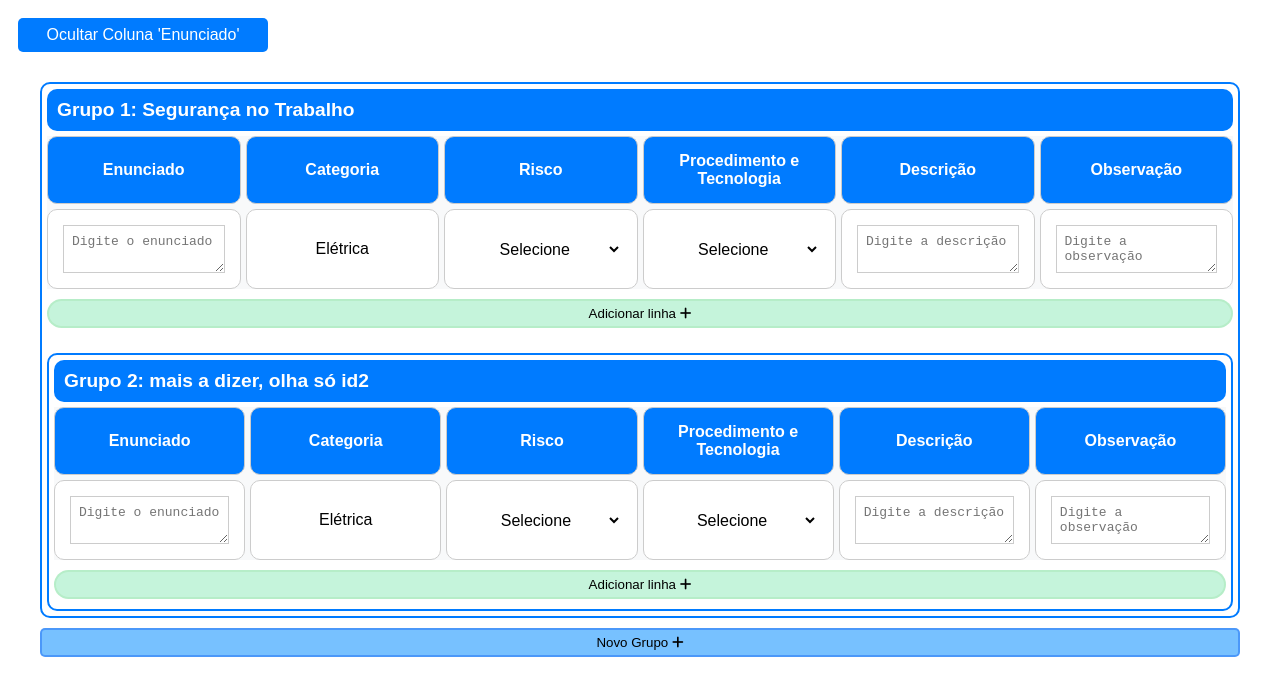
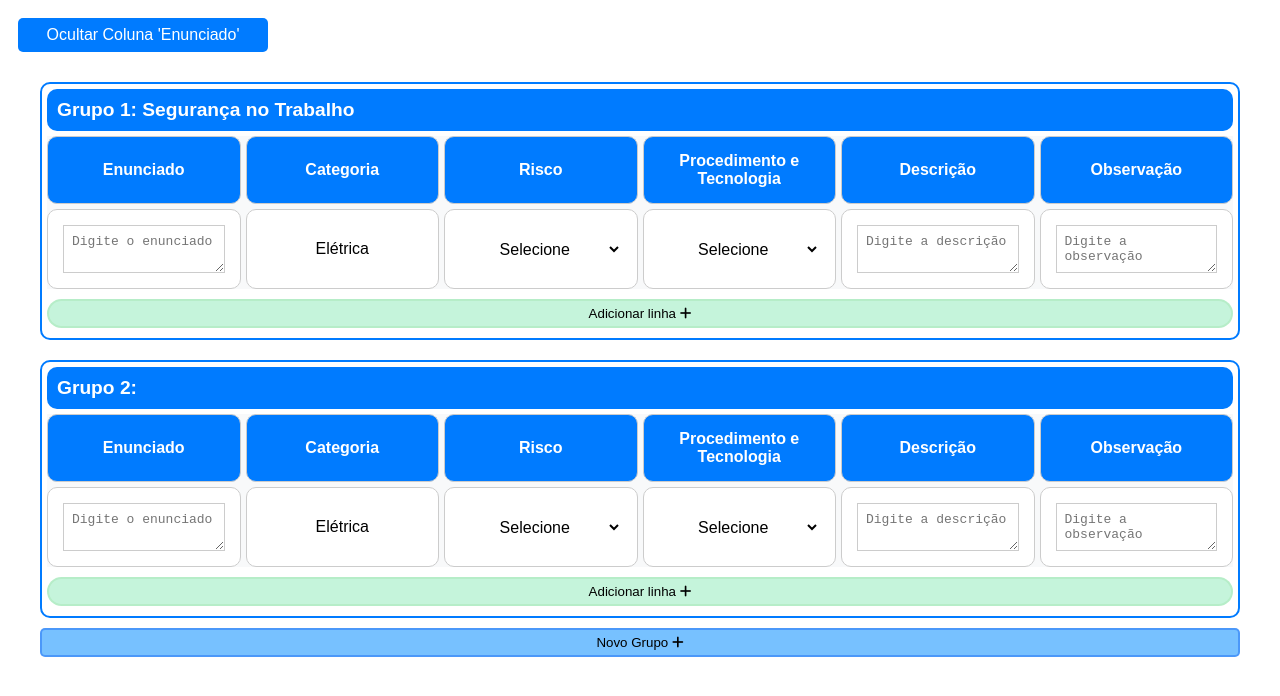
Before and after one commit to RenanMSF99/questionario_app, a plain HTML site: page index.html in a window 1280 px wide. Both pictures are taken after a click on the button "Novo Grupo". Drawn offline with Linux system fonts and the light colour scheme.

Commit message:
Commit 28-03-25

```diff
--- a/JS/scripts.js
+++ b/JS/scripts.js
@@ -1,6 +1,6 @@
 /*variáveis*/
 
-var contadorGrupos = [1];
+var contadorGrupos = [0];
 
 
 /* fim variáveis*/
@@ -62,7 +62,7 @@ function adicionarGrupo() {
 
     const novaLinha = `
          <div class="grupo" id="G${contador}">
-            <div class="legenda">Grupo ${contador}: mais a dizer, olha só ${ "id" + contador}</div>
+            <div class="legenda">Grupo ${contador}:</div>
             <div class="linha-container" id="linhaContainer${contador}">
                 <div class="linha header enunciado">Enunciado</div>
                 <div class="linha header">Categoria</div>
@@ -98,5 +98,5 @@ function adicionarGrupo() {
         </div>
     `;
 
-    container.insertAdjacentHTML("beforeend", novaLinha);
+    container.insertAdjacentHTML("afterend", novaLinha);
 }
```
Also changed, not shown: index.html (+1 -2 lines).
